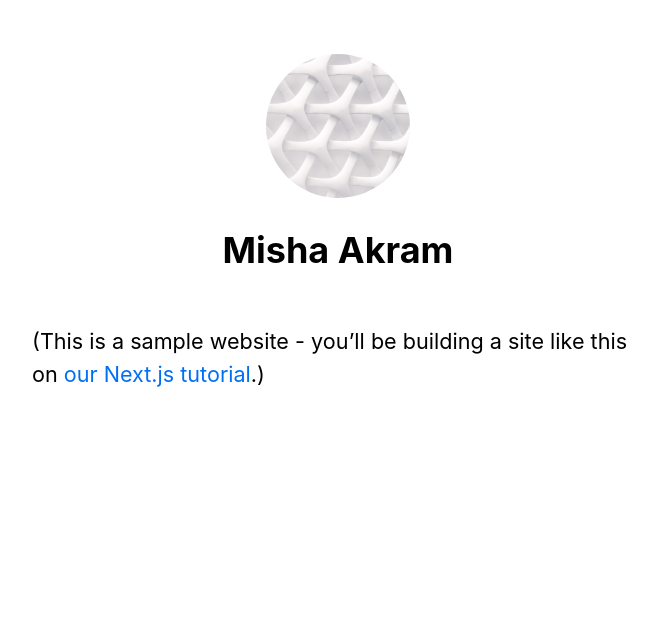
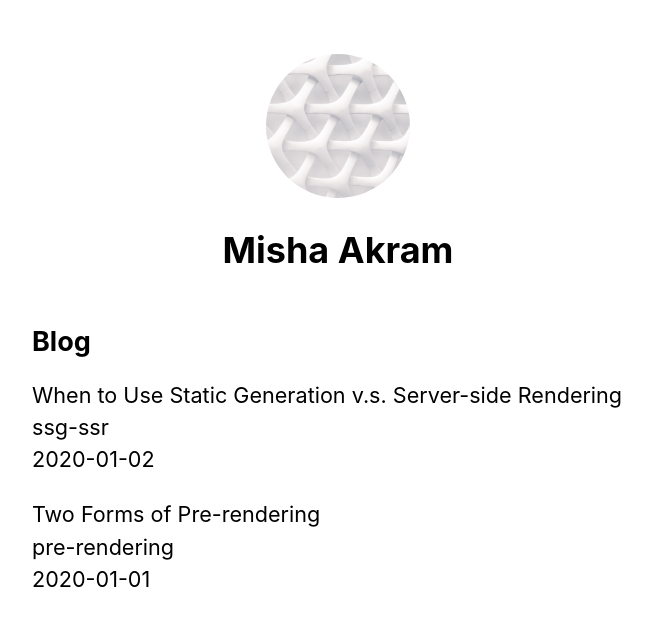
Before and after one commit to MishaAkram/Nextjs-blog, a Next.js app: page / in a window 1280 px wide. Shown: the top 626 px of the page, without its empty margins (302-959 px from the left). Built offline with nearby package versions, Linux system fonts and the light colour scheme.

Commit message:
prerendering and data fetching using get static props

```diff
--- /dev/null
+++ b/alert.module.css
@@ -0,0 +1,6 @@
+.success {
+    color: green;
+  }
+  .error {
+    color: red;
+  }
--- /dev/null
+++ b/lib/posts.js
@@ -0,0 +1,37 @@
+import fs from 'fs'
+import path from 'path'
+import matter from 'gray-matter'
+
+const postsDirectory = path.join(process.cwd(), 'posts')
+
+export function getSortedPostsData() {
+  // Get file names under /posts
+  const fileNames = fs.readdirSync(postsDirectory)
+  const allPostsData = fileNames.map(fileName => {
+    // Remove ".md" from file name to get id
+    const id = fileName.replace(/\.md$/, '')
+
+    // Read markdown file as string
+    const fullPath = path.join(postsDirectory, fileName)
+    const fileContents = fs.readFileSync(fullPath, 'utf8')
+
+    // Use gray-matter to parse the post metadata section
+    const matterResult = matter(fileContents)
+
+    // Combine the data with the id
+    return {
+      id,
+      ...matterResult.data
+    }
+  })
+  // Sort posts by date
+  return allPostsData.sort(({ date: a }, { date: b }) => {
+    if (a < b) {
+      return 1
+    } else if (a > b) {
+      return -1
+    } else {
+      return 0
+    }
+  })
+}
--- a/pages/index.js
+++ b/pages/index.js
@@ -1,18 +1,35 @@
 import Head from 'next/head'
 import Layout, { siteTitle } from '../components/layout'
 import utilStyles from '../styles/utils.module.css'
+import { getSortedPostsData } from '../lib/posts'
 
-export default function Home() {
+export async function getStaticProps() {
+  const allPostsData = getSortedPostsData()
+  return {
+    props: {
+      allPostsData
+    }
+  }
+}
+export default function Home({allPostsData}) {
   return (
     <Layout home>
       <Head>
         <title>{siteTitle}</title>
       </Head>
-      <section className={utilStyles.headingMd}>
-        <p>
-          (This is a sample website - you’ll be building a site like this on{' '}
-          <a href="https://nextjs.org/learn">our Next.js tutorial</a>.)
-        </p>
+      <section className={`${utilStyles.headingMd} ${utilStyles.padding1px}`}>
+        <h2 className={utilStyles.headingLg}>Blog</h2>
+        <ul className={utilStyles.list}>
+          {allPostsData.map(({ id, date, title }) => (
+            <li className={utilStyles.listItem} key={id}>
+              {title}
+              <br />
+              {id}
+              <br />
+              {date}
+            </li>
+          ))}
+        </ul>
       </section>
     </Layout>
   )
--- /dev/null
+++ b/posts/pre-rendering.md
@@ -0,0 +1,11 @@
+---
+title: 'Two Forms of Pre-rendering'
+date: '2020-01-01'
+---
+
+Next.js has two forms of pre-rendering: **Static Generation** and **Server-side Rendering**. The difference is in **when** it generates the HTML for a page.
+
+- **Static Generation** is the pre-rendering method that generates the HTML at **build time**. The pre-rendered HTML is then _reused_ on each request.
+- **Server-side Rendering** is the pre-rendering method that generates the HTML on **each request**.
+
+Importantly, Next.js lets you **choose** which pre-rendering form to use for each page. You can create a "hybrid" Next.js app by using Static Generation for most pages and using Server-side Rendering for others.
--- /dev/null
+++ b/posts/ssg-ssr.md
@@ -0,0 +1,19 @@
+---
+title: 'When to Use Static Generation v.s. Server-side Rendering'
+date: '2020-01-02'
+---
+
+We recommend using **Static Generation** (with and without data) whenever possible because your page can be built once and served by CDN, which makes it much faster than having a server render the page on every request.
+
+You can use Static Generation for many types of pages, including:
+
+- Marketing pages
+- Blog posts
+- E-commerce product listings
+- Help and documentation
+
+You should ask yourself: "Can I pre-render this page **ahead** of a user's request?" If the answer is yes, then you should choose Static Generation.
+
+On the other hand, Static Generation is **not** a good idea if you cannot pre-render a page ahead of a user's request. Maybe your page shows frequently updated data, and the page content changes on every request.
+
+In that case, you can use **Server-Side Rendering**. It will be slower, but the pre-rendered page will always be up-to-date. Or you can skip pre-rendering and use client-side JavaScript to populate data.
```
Also changed, not shown: alert.js (added, +15 -0 lines), package.json (+6 -1 lines), 1 other file (tests, documents, lock files or other folders).
